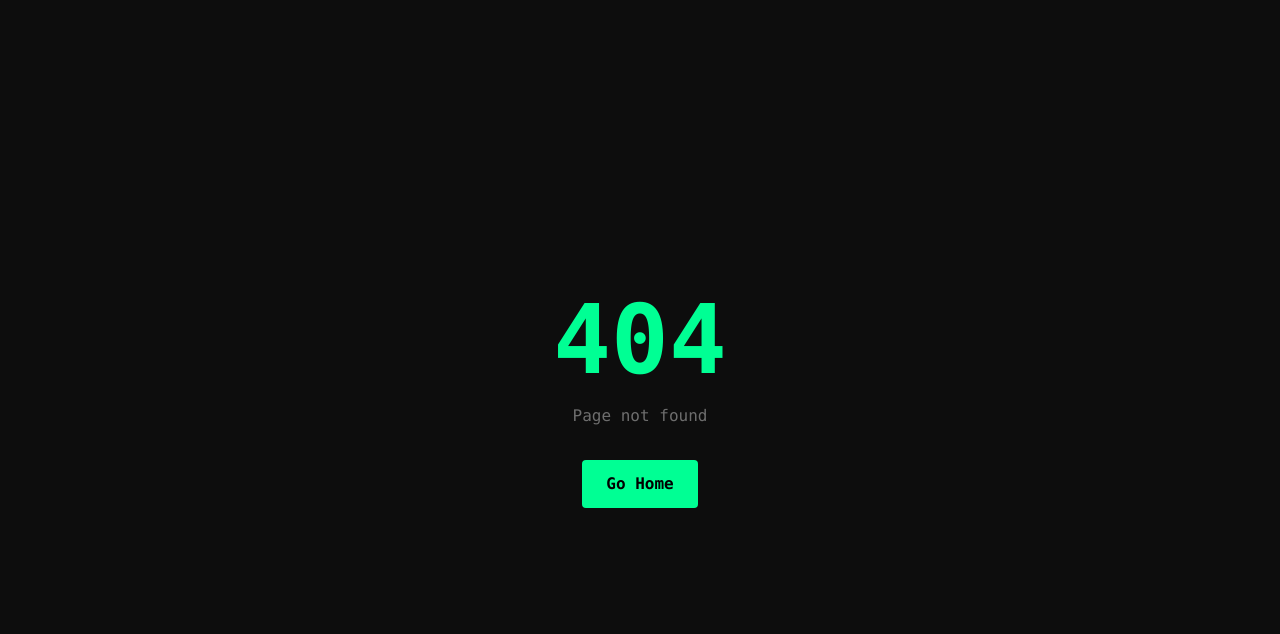
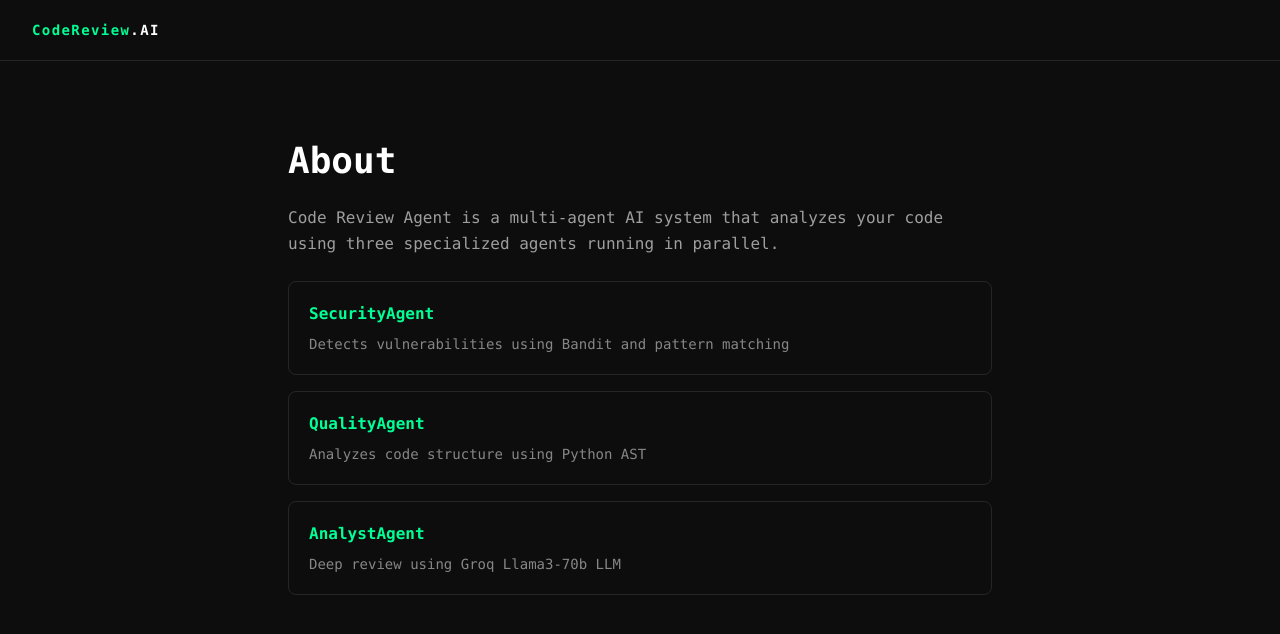
Before and after one commit to Rhimkhan/code-review-agent, a Next.js app in the folder frontend/: page /about in a window 1280 px wide. Before the commit this address had no page. Shown: the top 634 px of the page. Built offline with nearby package versions, Linux system fonts and the light colour scheme.

Commit message:
feat: add about page explaining all three AI agents

```diff
--- /dev/null
+++ b/frontend/pages/about.tsx
@@ -0,0 +1,33 @@
+import { useRouter } from 'next/router'
+
+export default function About() {
+  const router = useRouter()
+  return (
+    <div className="min-h-screen bg-[#0d0d0d] text-white font-mono">
+      <nav className="flex items-center justify-between px-8 py-5 border-b border-white/10">
+        <button onClick={() => router.push('/')} className="text-sm font-bold tracking-widest text-[#00ff94]">
+          CodeReview<span className="text-white">.AI</span>
+        </button>
+      </nav>
+      <main className="max-w-3xl mx-auto px-8 pt-20">
+        <h1 className="text-4xl font-bold mb-6">About</h1>
+        <p className="text-white/60 leading-relaxed mb-6">
+          Code Review Agent is a multi-agent AI system that analyzes your code
+          using three specialized agents running in parallel.
+        </p>
+        <div className="space-y-4">
+          {[
+            { name: "SecurityAgent", desc: "Detects vulnerabilities using Bandit and pattern matching" },
+            { name: "QualityAgent", desc: "Analyzes code structure using Python AST" },
+            { name: "AnalystAgent", desc: "Deep review using Groq Llama3-70b LLM" },
+          ].map(a => (
+            <div key={a.name} className="border border-white/10 rounded-lg p-5">
+              <h3 className="text-[#00ff94] font-bold mb-2">{a.name}</h3>
+              <p className="text-white/50 text-sm">{a.desc}</p>
+            </div>
+          ))}
+        </div>
+      </main>
+    </div>
+  )
+}
```
